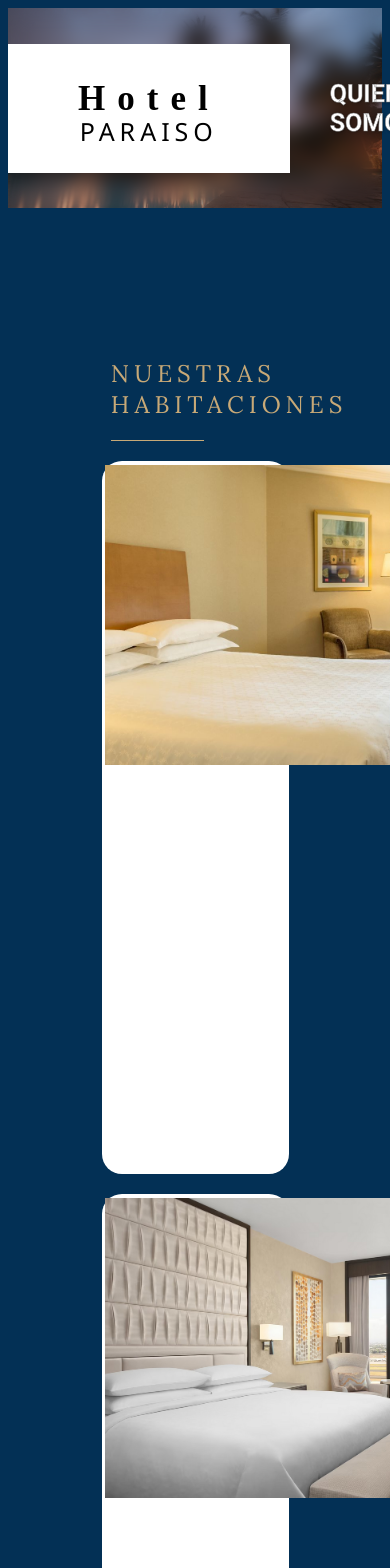
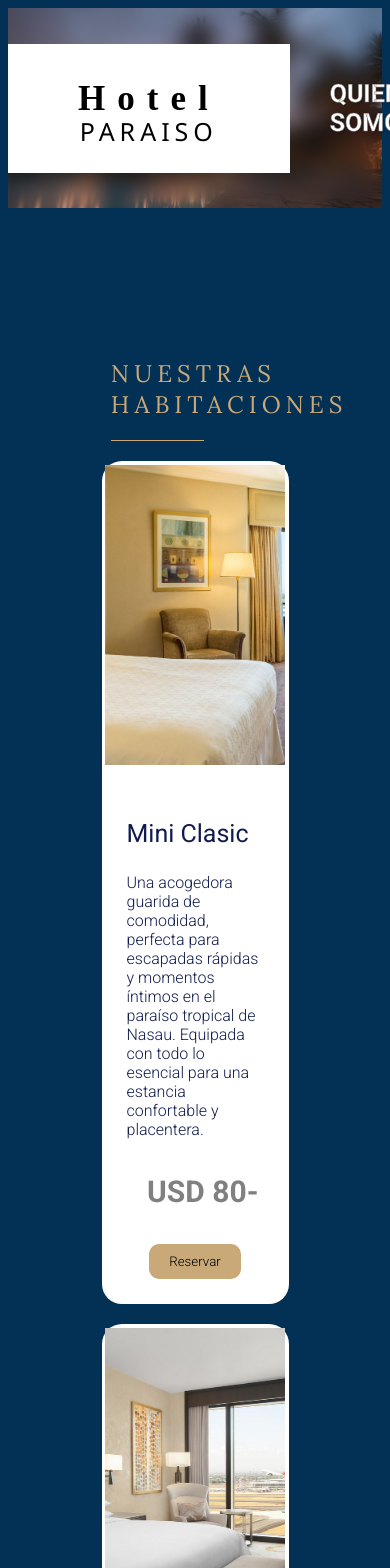
Before and after one commit to Martin-Cifre/HotelReact, a React (Vite) app: page /habitaciones in a window 390 px wide. Shown: the top 1568 px of the page. Built offline with nearby package versions, Linux system fonts and the light colour scheme.

Commit message:
RoomSite responsive

```diff
--- a/src/Pages/Rooms.module.css
+++ b/src/Pages/Rooms.module.css
@@ -78,3 +78,12 @@
     border-radius: 10px;
     cursor: pointer;
 }
+
+
+
+
+@media screen and (max-width: 830px) {
+    .roomContainer{
+        flex-direction: column;
+    }
+}
```
